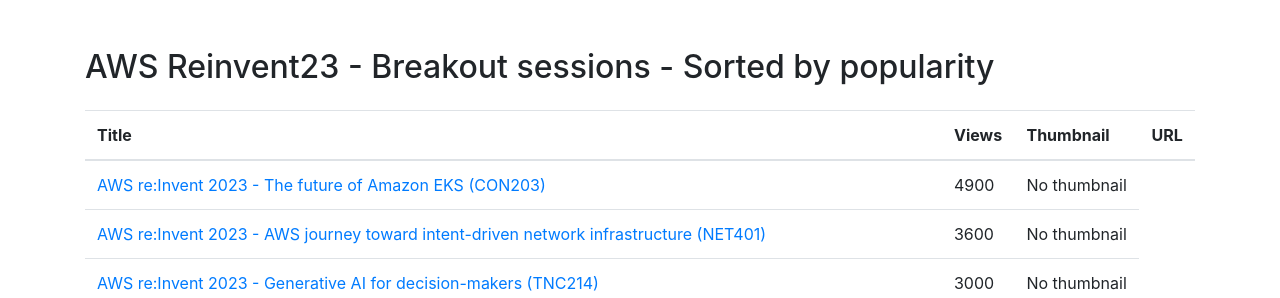
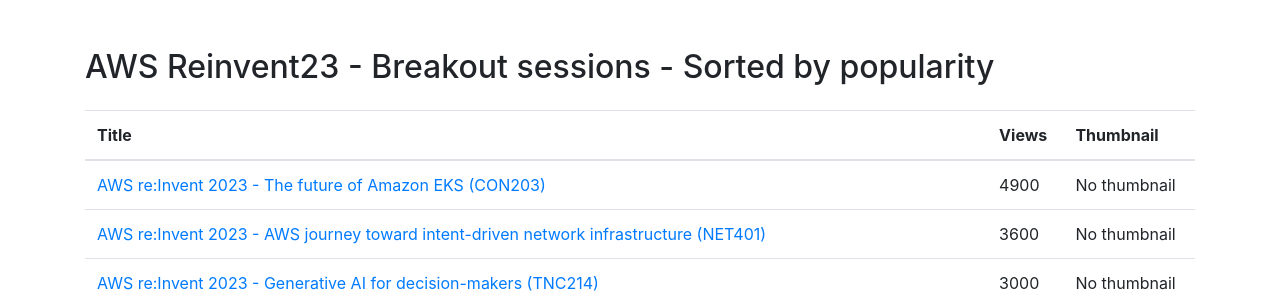
Before and after one commit to aniloncloud/reinvent23, a plain HTML site: page index.html in a window 1280 px wide. Shown: the top 298 px of the page. Drawn offline with nearby package versions, Linux system fonts and the light colour scheme; no server answers.

Commit message:
remove url

```diff
--- a/index.html
+++ b/index.html
@@ -17,7 +17,6 @@
                     <th scope="col" onclick="sortTable(0)">Title</th>
                     <th scope="col" onclick="sortTable(1)">Views</th>
                     <th scope="col" onclick="sortTable(2)">Thumbnail</th>
-                    <th scope="col" onclick="sortTable(3)">URL</th>
                 </tr>
             </thead>
             <tbody>
```
